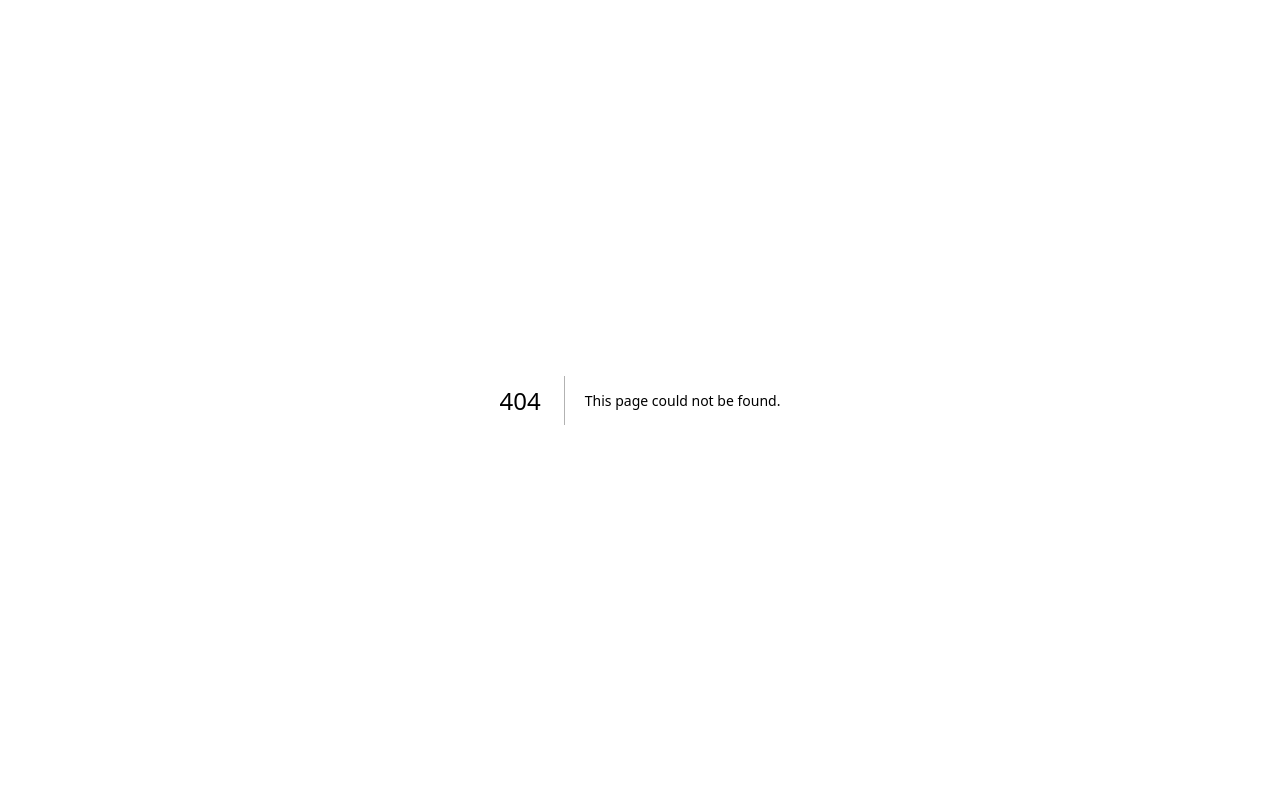
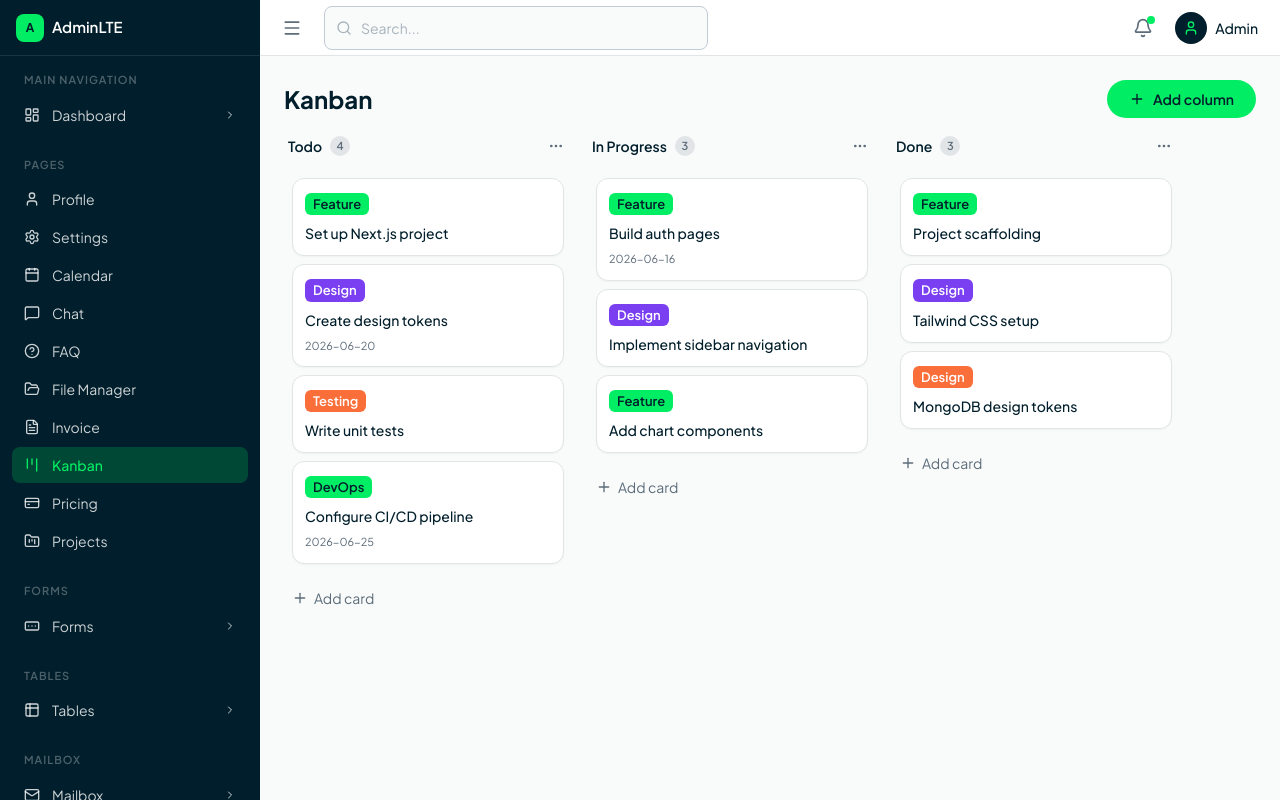
Before and after one commit to mvahidsm7/adminlte-x-mongodb, a Next.js app: page /pages/kanban in a window 1280 px wide. Before the commit this address had no page. Built offline with nearby package versions, Linux system fonts and the light colour scheme.

Commit message:
feat: add Kanban page with drag-and-drop columns

```diff
--- /dev/null
+++ b/src/app/(main)/pages/kanban/page.tsx
@@ -0,0 +1,146 @@
+'use client'
+import { useState } from 'react'
+import { DragDropContext, Droppable, Draggable, DropResult } from '@hello-pangea/dnd'
+import { Plus, MoreHorizontal } from 'lucide-react'
+import Badge from '@/components/ui/Badge'
+import Button from '@/components/ui/Button'
+
+interface KanbanCard {
+  id: string
+  title: string
+  label: 'green' | 'purple' | 'orange'
+  labelText: string
+  dueDate?: string
+}
+
+interface Column {
+  id: string
+  title: string
+  cards: KanbanCard[]
+}
+
+const initialColumns: Column[] = [
+  {
+    id: 'todo',
+    title: 'Todo',
+    cards: [
+      { id: 'c1', title: 'Set up Next.js project',    label: 'green',  labelText: 'Feature' },
+      { id: 'c2', title: 'Create design tokens',      label: 'purple', labelText: 'Design',  dueDate: '2026-06-20' },
+      { id: 'c3', title: 'Write unit tests',          label: 'orange', labelText: 'Testing' },
+      { id: 'c4', title: 'Configure CI/CD pipeline',  label: 'green',  labelText: 'DevOps',  dueDate: '2026-06-25' },
+    ],
+  },
+  {
+    id: 'in-progress',
+    title: 'In Progress',
+    cards: [
+      { id: 'c5', title: 'Build auth pages',             label: 'green',  labelText: 'Feature', dueDate: '2026-06-16' },
+      { id: 'c6', title: 'Implement sidebar navigation', label: 'purple', labelText: 'Design' },
+      { id: 'c7', title: 'Add chart components',         label: 'green',  labelText: 'Feature' },
+    ],
+  },
+  {
+    id: 'done',
+    title: 'Done',
+    cards: [
+      { id: 'c8',  title: 'Project scaffolding',    label: 'green',  labelText: 'Feature' },
+      { id: 'c9',  title: 'Tailwind CSS setup',     label: 'purple', labelText: 'Design' },
+      { id: 'c10', title: 'MongoDB design tokens',  label: 'orange', labelText: 'Design' },
+    ],
+  },
+]
+
+export default function KanbanPage() {
+  const [columns, setColumns] = useState(initialColumns)
+
+  const onDragEnd = (result: DropResult) => {
+    const { source, destination } = result
+    if (!destination) return
+    if (source.droppableId === destination.droppableId && source.index === destination.index) return
+
+    const sourceCol = columns.find(c => c.id === source.droppableId)!
+    const destCol = columns.find(c => c.id === destination.droppableId)!
+    const sourceCards = [...sourceCol.cards]
+    const [moved] = sourceCards.splice(source.index, 1)
+
+    if (source.droppableId === destination.droppableId) {
+      sourceCards.splice(destination.index, 0, moved)
+      setColumns(cols => cols.map(c => c.id === source.droppableId ? { ...c, cards: sourceCards } : c))
+    } else {
+      const destCards = [...destCol.cards]
+      destCards.splice(destination.index, 0, moved)
+      setColumns(cols => cols.map(c => {
+        if (c.id === source.droppableId) return { ...c, cards: sourceCards }
+        if (c.id === destination.droppableId) return { ...c, cards: destCards }
+        return c
+      }))
+    }
+  }
+
+  return (
+    <div className="space-y-4">
+      <div className="flex items-center justify-between">
+        <h1 className="text-2xl font-bold text-ink">Kanban</h1>
+        <Button variant="primary">
+          <Plus className="w-4 h-4 mr-2" />
+          Add column
+        </Button>
+      </div>
+
+      <DragDropContext onDragEnd={onDragEnd}>
+        <div className="flex gap-4 overflow-x-auto pb-4">
+          {columns.map(col => (
+            <div key={col.id} className="w-72 shrink-0">
+              <div className="flex items-center justify-between mb-3 px-1">
+                <div className="flex items-center gap-2">
+                  <h2 className="text-sm font-semibold text-ink">{col.title}</h2>
+                  <span className="w-5 h-5 rounded-full bg-hairline text-steel text-[11px] font-semibold flex items-center justify-center">
+                    {col.cards.length}
+                  </span>
+                </div>
+                <button className="p-1 text-steel hover:text-ink rounded">
+                  <MoreHorizontal className="w-4 h-4" />
+                </button>
+              </div>
+
+              <Droppable droppableId={col.id}>
+                {(provided, snapshot) => (
+                  <div
+                    ref={provided.innerRef}
+                    {...provided.droppableProps}
+                    className={`space-y-2 min-h-[100px] rounded-lg p-2 transition-colors ${snapshot.isDraggingOver ? 'bg-surface-feature' : 'bg-surface'}`}
+                  >
+                    {col.cards.map((card, index) => (
+                      <Draggable key={card.id} draggableId={card.id} index={index}>
+                        {(provided, snapshot) => (
+                          <div
+                            ref={provided.innerRef}
+                            {...provided.draggableProps}
+                            {...provided.dragHandleProps}
+                            className={`bg-white rounded-lg border p-3 shadow-level-1 cursor-grab active:cursor-grabbing transition-shadow ${snapshot.isDragging ? 'shadow-level-3 border-mongo-green' : 'border-hairline'}`}
+                          >
+                            <Badge variant={card.label}>{card.labelText}</Badge>
+                            <p className="text-sm font-medium text-ink mt-2">{card.title}</p>
+                            {card.dueDate && (
+                              <p className="text-[11px] text-steel mt-2">{card.dueDate}</p>
+                            )}
+                          </div>
+                        )}
+                      </Draggable>
+                    ))}
+                    {provided.placeholder}
+                  </div>
+                )}
+              </Droppable>
+
+              <button className="mt-2 w-full flex items-center gap-1.5 px-2 py-2 text-sm text-steel hover:text-ink rounded-lg hover:bg-surface transition-colors">
+                <Plus className="w-4 h-4" />
+                Add card
+              </button>
+            </div>
+          ))}
+        </div>
+      </DragDropContext>
+    </div>
+  )
+}
```
Also changed, not shown: 1 other file (tests, documents, lock files or other folders).
